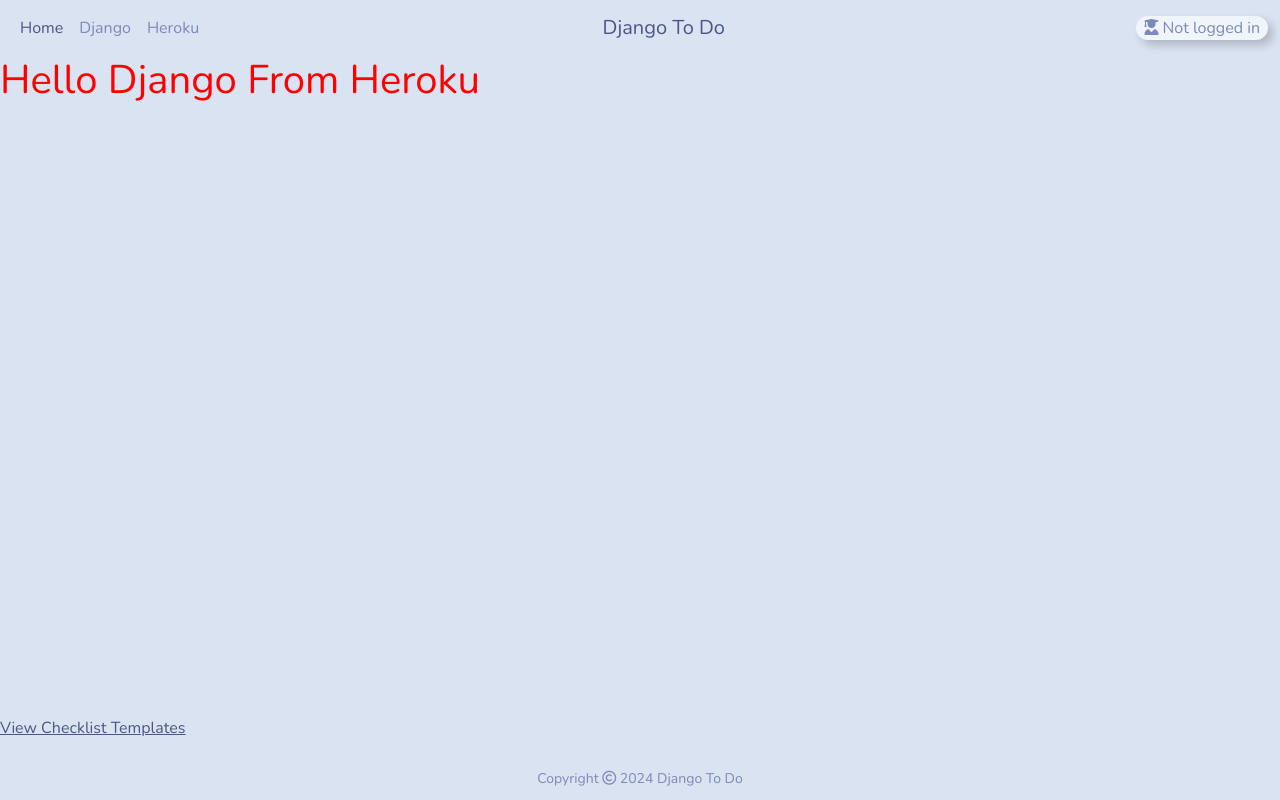
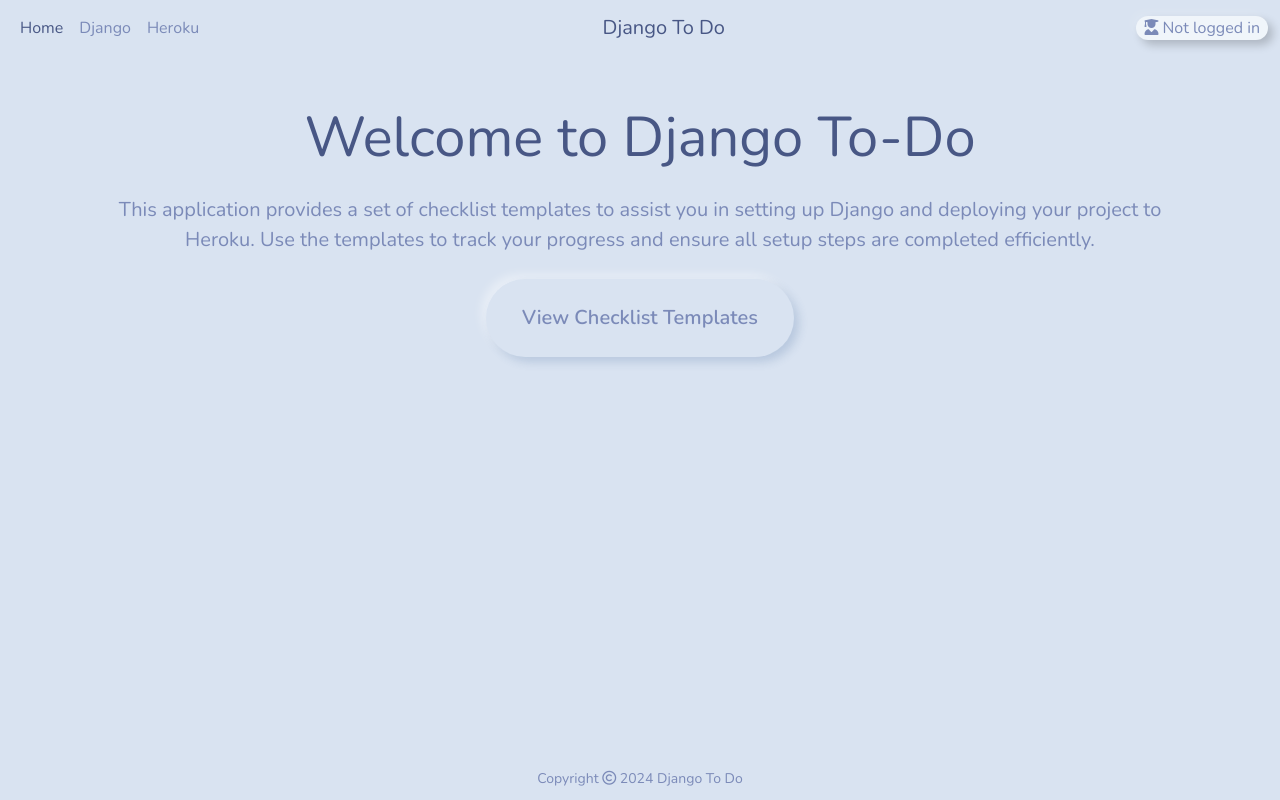
Before and after one commit to craigallendev/django-checklist, a Django app: page / in a window 1280 px wide. Run offline with Django 4.2, Linux system fonts and the light colour scheme; some libraries are stand-ins or nearby versions.

Commit message:
added bootstrap to html pages, added code button and completed button to checklist_template_detail.html

```diff
--- a/static/css/style.css
+++ b/static/css/style.css
@@ -1,6 +1,3 @@
-h1 {
-    color: red;
-}
 
 /* Body */
 body {
--- a/templates/index.html
+++ b/templates/index.html
@@ -1,9 +1,22 @@
-{% extends 'base.html' %}
+{% extends 'base.html' %} {% load static %} {% block content %}
 
-{% load static %}
+<div class="container mt-5">
+    <!-- Centered content using Bootstrap classes -->
+    <div class="text-center">
+        <!-- Main Heading -->
+        <h1 class="display-4 mb-4">Welcome to Django To-Do</h1>
 
-{% block content %}
-    <h1>Hello Django From Heroku</h1>
+        <!-- Description with margin -->
+        <p class="lead mb-4">
+            This application provides a set of checklist templates to assist you in
+            setting up Django and deploying your project to Heroku. Use the templates to
+            track your progress and ensure all setup steps are completed efficiently.
+        </p>
 
-    <p><a href="{% url 'dj_tasks:checklist_template_list' %}">View Checklist Templates</a></p>
+        <!-- Subheading with link -->
+        <h2>
+            <a class="btn btn-primary btn-lg" href="{% url 'dj_tasks:checklist_template_list' %}">View Checklist Templates</a>
+        </h2>
+    </div>
+</div>
 {% endblock %}
```
Also changed, not shown: templates/checklist_template_detail.html (+31 -7 lines), templates/checklist_template_list.html (+24 -9 lines).
